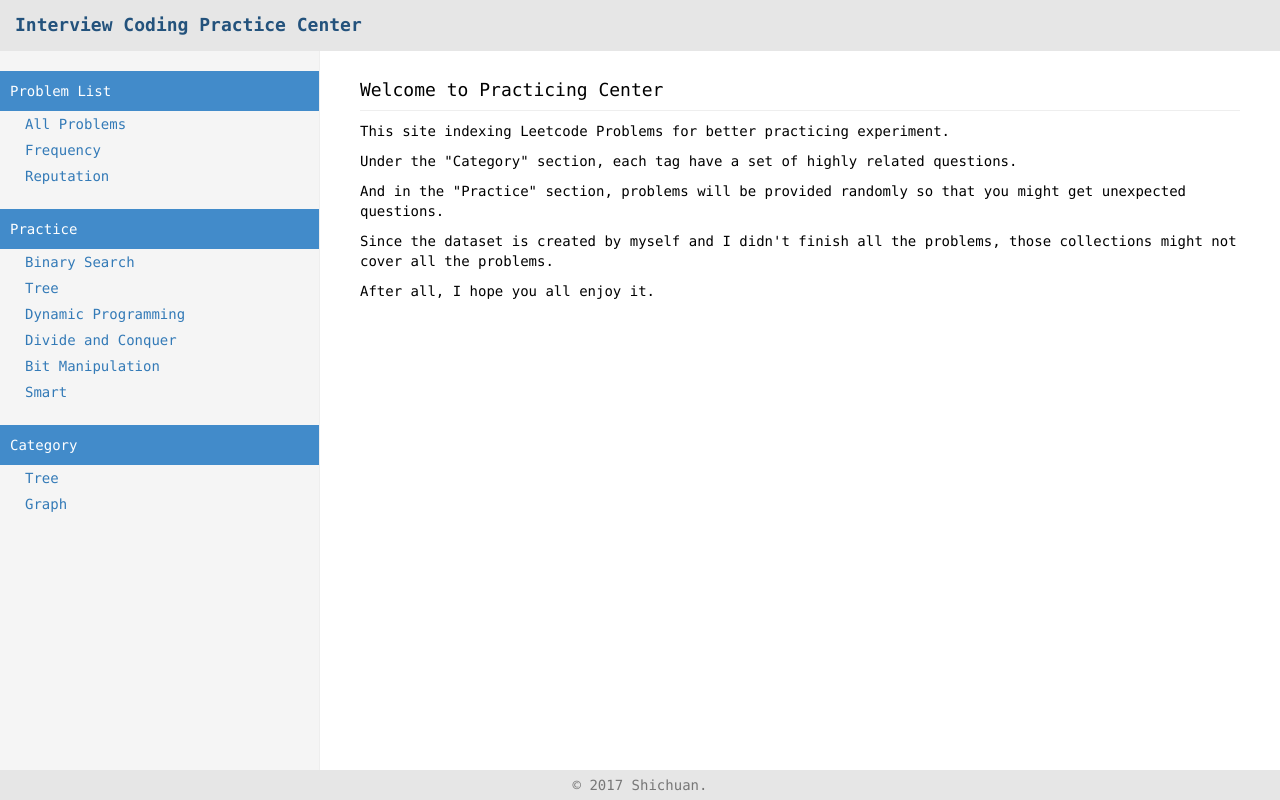
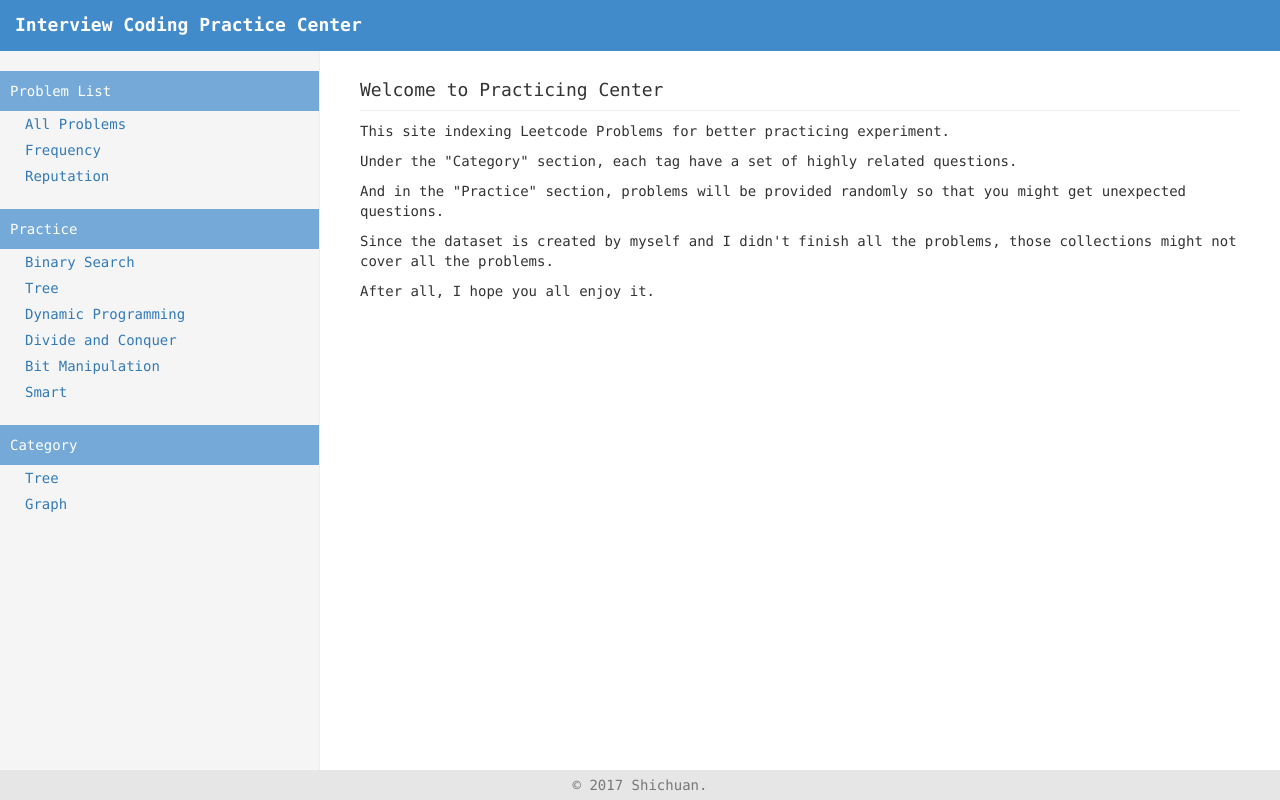
Before and after one commit to sc-aug/alg-prep, a plain HTML site: page index.html in a window 1280 px wide. Drawn offline with nearby package versions, Linux system fonts and the light colour scheme.

Commit message:
update theme

```diff
--- a/property/css/dashboard.css
+++ b/property/css/dashboard.css
@@ -10,7 +10,6 @@ body {
   /*font-family: 'goudy old style', 'minion pro', 'bell mt', Georgia, 'Hiragino Mincho Pro', serif;*/
   font-size: 14px;
   background-color: white;
-  color: #000;
   margin: 0;
 }
 
@@ -30,11 +29,8 @@ body {
 .navbar-fixed-top {
   border: 1;
   /*border-radius: 5px;*/
-  background-color: #e6e6e6;
-}
-
-.navbar-brand {
-  font-weight: bold;
+  /*background-color: #e6e6e6;*/
+  background-color: #428bca;
 }
 
 /*
@@ -70,7 +66,8 @@ body {
 .nav-sidebar > .ls {
   padding: 10px 20px 10px 10px;
   color: #fff;
-  background-color: #428bca;
+  background-color: #74a9d8;
+  /*background-color: #428bca;*/
 }
 .nav-sidebar > li > a {
   padding: 3px 10px 3px 25px;
@@ -126,3 +123,8 @@ body {
    height:30px;
    width:100%;
 }
+
+#home {
+  font-weight: bold;
+  color: #ffffff;
+}
```
